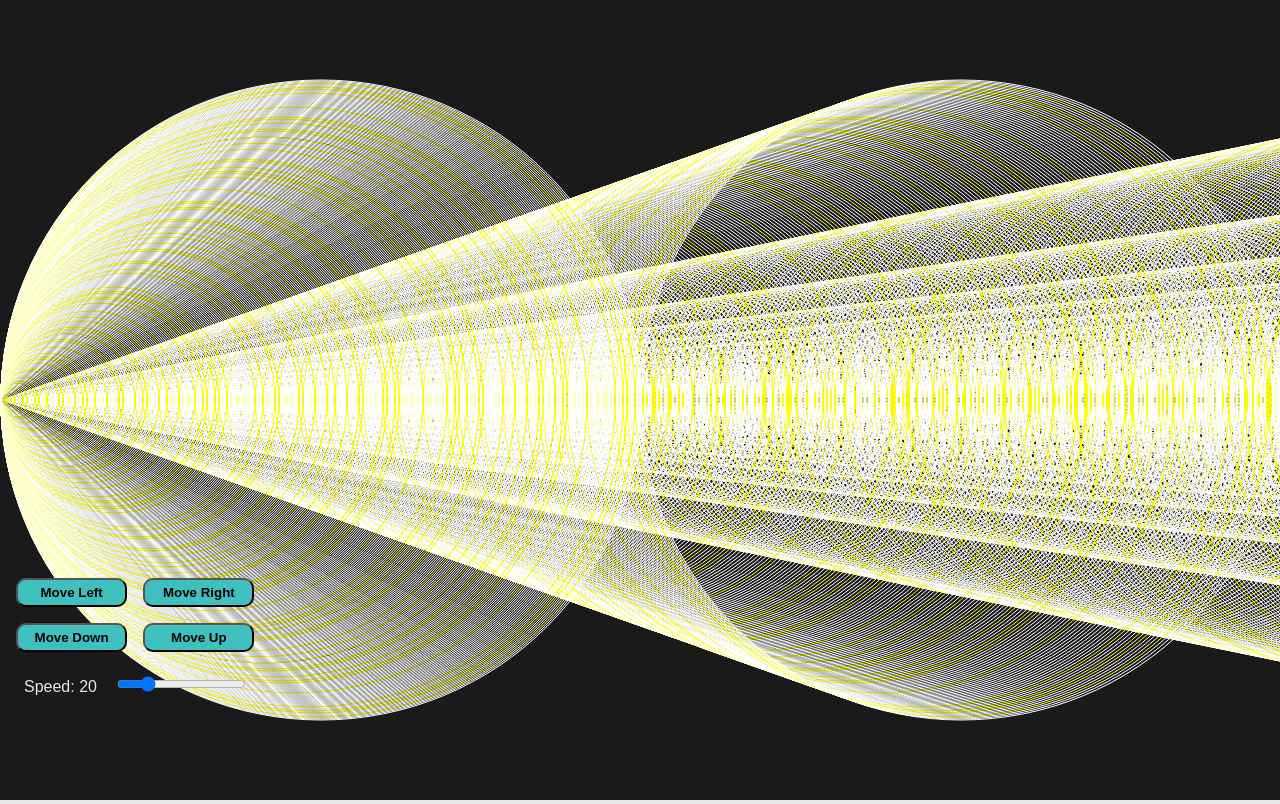
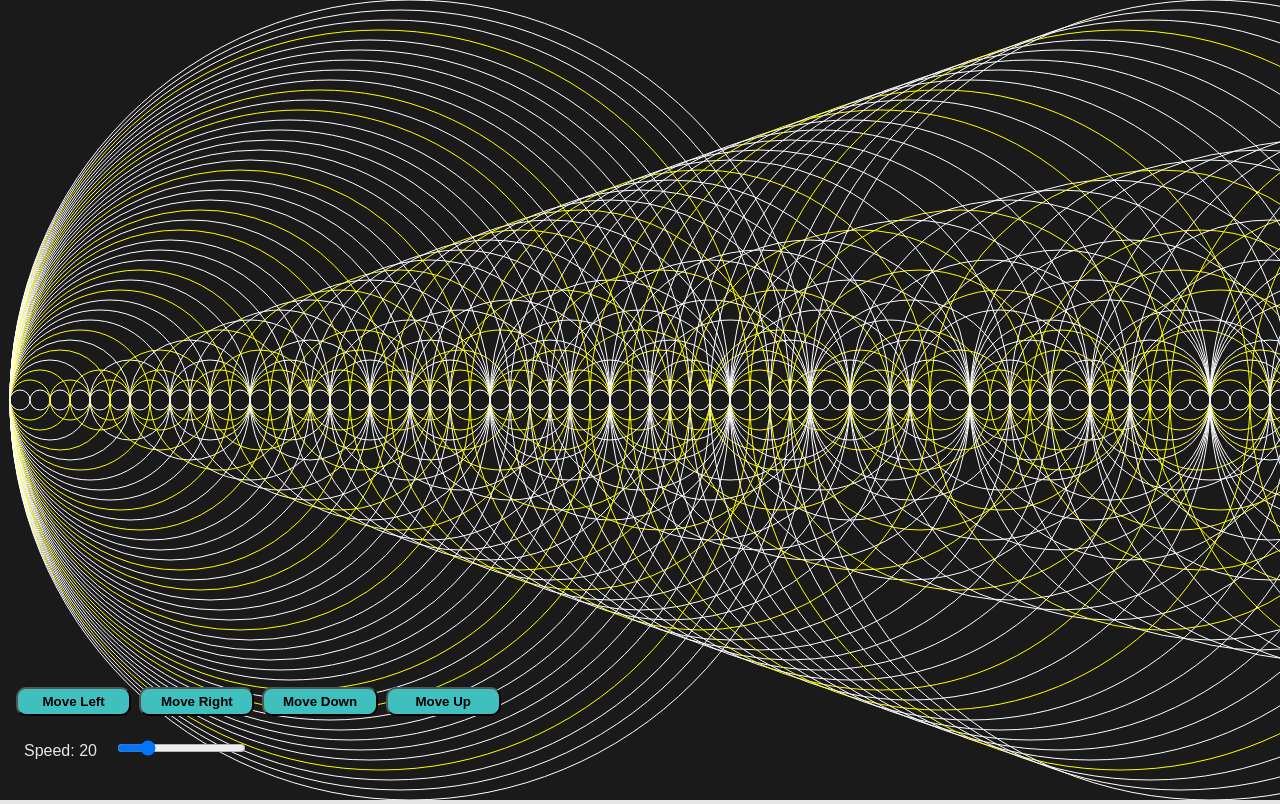
Before and after one commit to Altycon/PrimeCircles, a plain HTML site: page index.html in a window 1280 px wide. Drawn offline with Linux system fonts and the light colour scheme; animation ran at ten frames a second.

Commit message:
animation controls extra

```diff
--- a/js/index.js
+++ b/js/index.js
@@ -13,9 +13,9 @@ MOVE_UP_BUTTON = document.getElementById('MUB'),
 MOVE_DOWN_BUTTON = document.getElementById('MDB'),
 SPEED_SLIDER = document.getElementById('SpeedSlider');
 
-const CONSTANT_RADIUS = 1;
+const CONSTANT_RADIUS = 10;
 const SETS = [];
-const NUMBER_OF_SETS = Math.floor(innerHeight*0.4);
+const NUMBER_OF_SETS = Math.floor(innerHeight*0.05);
 console.log(NUMBER_OF_SETS)
 
 function moveLeft(ev){
--- a/main.css
+++ b/main.css
@@ -17,12 +17,19 @@ main{
 }
 .btns-ctn{
     position: absolute;
-    bottom: 5rem; left: 0;
+    bottom: 2vh; left: 0;
     padding: 1rem;
     display: grid;
     grid-template-columns: repeat(2,1fr);
     grid-template-rows: repeat(3,auto);
-    gap: 1rem;
+    gap: .5rem;
+}
+@media only screen and (min-width: 700px) {
+    .btns-ctn{
+        grid-template-columns: repeat(4,1fr);
+        grid-template-rows: repeat(2,auto);
+        margin: 0 auto;
+    }
 }
 .btn{
     padding: 5px;
```
